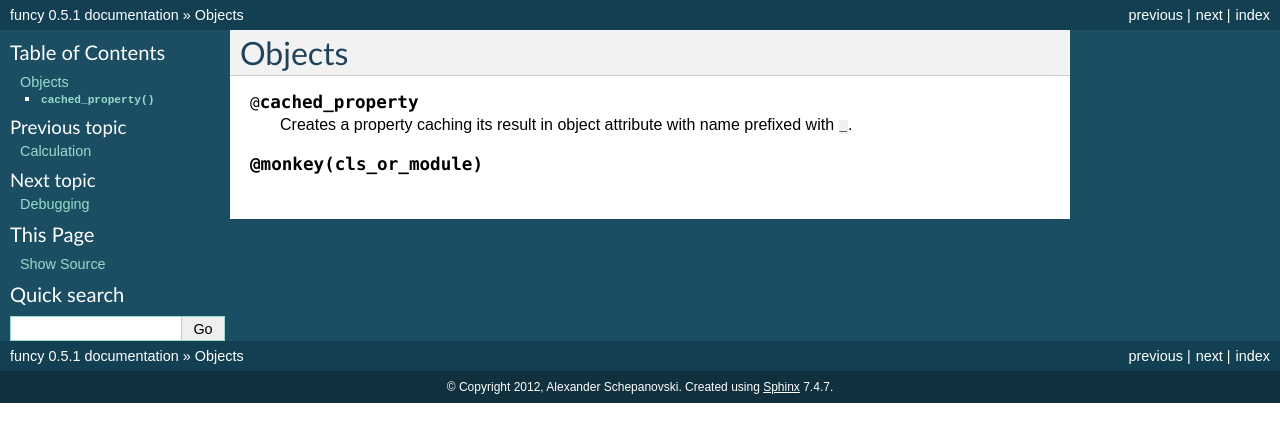
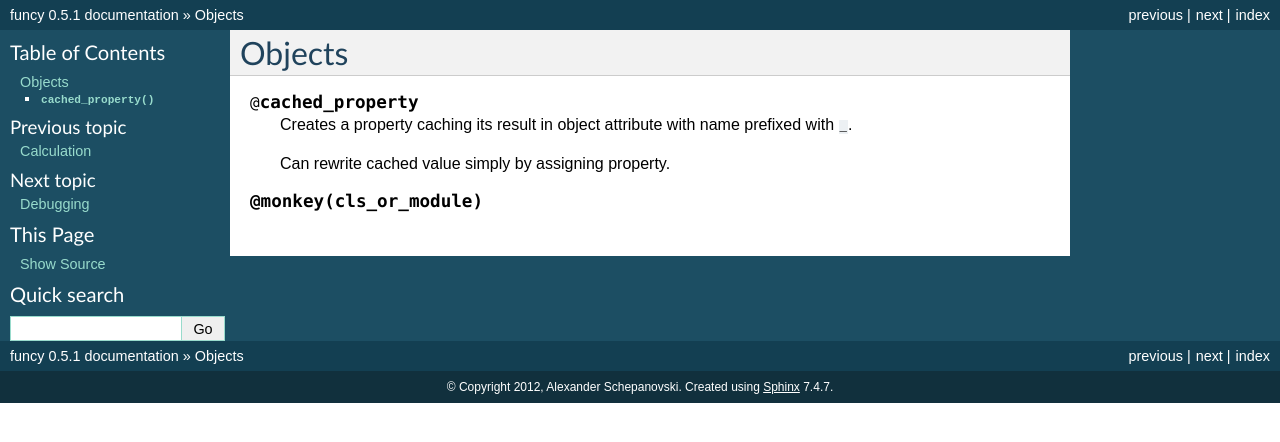
Before and after one commit to Jamaal224/funcy, a Sphinx documentation site: the page built from docs/objects.rst, in a window 1280 px wide. Shown: the top 442 px of the page. Built offline with Sphinx 7.4.7, drawn with Linux system fonts in a browser that asks for light colours; pages that are not in the unit, such as notebooks, are missing from menus.

Commit message:
Documented assigning cached property

```diff
--- a/docs/objects.rst
+++ b/docs/objects.rst
@@ -5,5 +5,7 @@ Objects
 
     Creates a property caching its result in object attribute with name prefixed with ``_``.
 
+    Can rewrite cached value simply by assigning property.
+
 
 .. decorator:: @monkey(cls_or_module)
```
